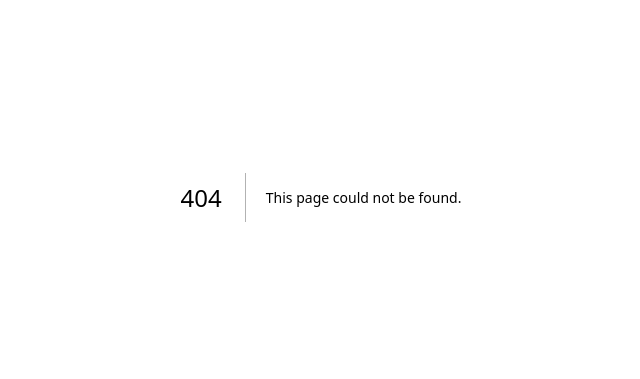
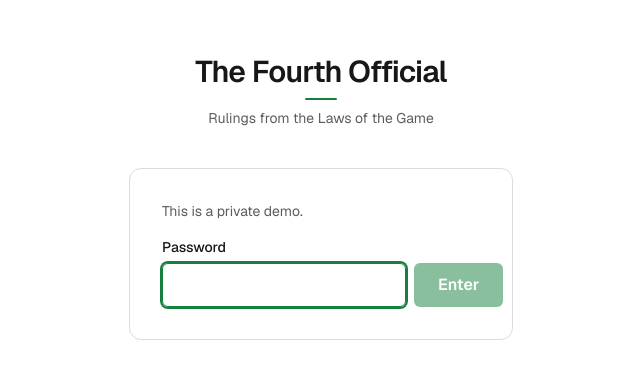
Before and after one commit to markusluisflores/the-fourth-official, a Next.js app: page /gate in a window 1280 px wide. Before the commit this address had no page. Shown: the part 203-582 px from the top of the page, without its empty margins (319-959 px from the left). Built offline with nearby package versions, Linux system fonts and the light colour scheme.

Commit message:
feat(ui): gate screen with password form and card-badge errors

```diff
--- /dev/null
+++ b/app/gate/page.tsx
@@ -0,0 +1,14 @@
+import { GateForm } from "@/components/GateForm";
+
+export default function GatePage() {
+  return (
+    <main className="flex min-h-dvh flex-col items-center justify-center gap-10 px-6 py-16">
+      <header className="flex flex-col items-center gap-2 text-center">
+        <h1 className="text-2xl font-semibold tracking-tight sm:text-3xl">The Fourth Official</h1>
+        <span aria-hidden className="h-0.5 w-8 rounded-full bg-accent" />
+        <p className="text-sm text-foreground/70">Rulings from the Laws of the Game</p>
+      </header>
+      <GateForm />
+    </main>
+  );
+}
--- /dev/null
+++ b/components/CardBadge.tsx
@@ -0,0 +1,13 @@
+export function CardBadge({ kind, message }: { kind: "yellow" | "red"; message: string }) {
+  return (
+    <p className="flex items-center gap-2 text-sm" role="alert">
+      <span
+        aria-hidden
+        className={`inline-block h-4 w-3 shrink-0 -rotate-6 rounded-[3px] shadow-sm ${
+          kind === "yellow" ? "bg-card-yellow" : "bg-card-red"
+        }`}
+      />
+      <span className={kind === "red" ? "text-error" : ""}>{message}</span>
+    </p>
+  );
+}
--- /dev/null
+++ b/components/GateForm.tsx
@@ -0,0 +1,82 @@
+"use client";
+
+import { useRouter } from "next/navigation";
+import { useId, useRef, useState } from "react";
+import { CardBadge } from "@/components/CardBadge";
+
+export function GateForm() {
+  const router = useRouter();
+  const passwordId = useId();
+  const inputRef = useRef<HTMLInputElement>(null);
+  const [password, setPassword] = useState("");
+  const [error, setError] = useState<string | null>(null);
+  const [busy, setBusy] = useState(false);
+
+  function fail(message: string) {
+    setError(message);
+    // Keep the field focused (and its contents selected) so a mistyped
+    // password can be retried immediately without reaching for the mouse —
+    // matters whether the form was submitted by Enter or by clicking Enter.
+    inputRef.current?.focus();
+    inputRef.current?.select();
+  }
+
+  async function submit(e: React.FormEvent) {
+    e.preventDefault();
+    setBusy(true);
+    setError(null);
+    try {
+      const res = await fetch("/api/session", {
+        method: "POST",
+        headers: { "content-type": "application/json" },
+        body: JSON.stringify({ password }),
+      });
+      if (res.status === 204) {
+        router.push("/");
+        return;
+      }
+      fail(res.status === 401 ? "Wrong password." : "Something went wrong — try again shortly.");
+    } catch {
+      fail("Something went wrong — try again shortly.");
+    } finally {
+      setBusy(false);
+    }
+  }
+
+  return (
+    <form
+      onSubmit={submit}
+      className="flex w-full max-w-sm flex-col gap-4 rounded-xl border border-foreground/15 p-6 sm:p-8"
+    >
+      <p className="text-sm text-foreground/70">This is a private demo.</p>
+      <div className="flex flex-col gap-1.5">
+        <label htmlFor={passwordId} className="text-sm font-medium">
+          Password
+        </label>
+        <div className="flex gap-2">
+          <input
+            ref={inputRef}
+            id={passwordId}
+            name="password"
+            type="password"
+            autoComplete="current-password"
+            value={password}
+            onChange={(e) => setPassword(e.target.value)}
+            autoFocus
+            required
+            aria-invalid={error ? true : undefined}
+            className="min-h-11 flex-1 rounded-md border border-foreground/20 bg-transparent px-3 text-base outline-none transition-colors focus-visible:border-accent focus-visible:ring-2 focus-visible:ring-accent"
+          />
+          <button
+            type="submit"
+            disabled={busy || password.length === 0}
+            className="min-h-11 shrink-0 rounded-md bg-accent px-6 font-semibold text-accent-contrast transition-[filter] enabled:hover:brightness-110 focus-visible:ring-2 focus-visible:ring-accent focus-visible:ring-offset-2 focus-visible:ring-offset-background disabled:cursor-not-allowed disabled:opacity-50"
+          >
+            {busy ? "Checking…" : "Enter"}
+          </button>
+        </div>
+      </div>
+      {error && <CardBadge kind="red" message={error} />}
+    </form>
+  );
+}
```
